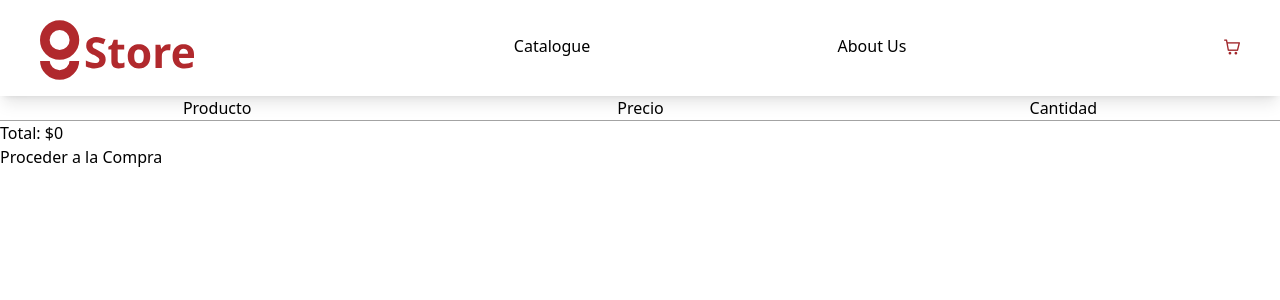
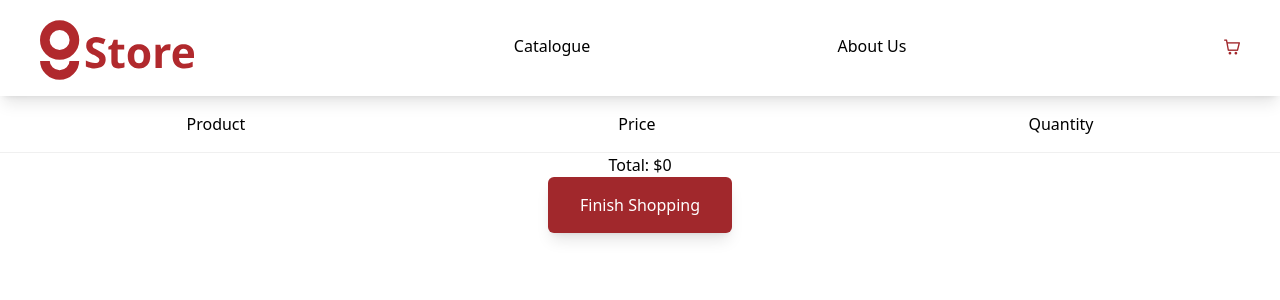
Before and after one commit to MarchMol/g_store, a Vue app: page /cart in a window 1280 px wide. Shown: the top 300 px of the page. Built offline with nearby package versions, Linux system fonts and the light colour scheme.

Commit message:
feat final pages with tailwind

```diff
--- /dev/null
+++ b/src/components/AmountCustom.vue
@@ -0,0 +1,42 @@
+<script setup lang="ts">
+const props = defineProps<{
+    modelValue: number
+}>()
+
+const emit = defineEmits<{
+    (e: 'update:modelValue', value: number): void
+}>()
+
+const handleAdd = () => {
+    emit('update:modelValue', props.modelValue+1)
+}
+
+const handleSubtract = () => {
+    if (props.modelValue >0) {
+        emit('update:modelValue', props.modelValue-1)
+    }
+
+}
+
+</script>
+
+<template>
+    <div class="flex gap-[0.5rem] border rounded-md p-[0.4rem] border-[var(--color-dark-gray)] items-center h-fit">
+        <div class="flex items-center text-[0.8rem] hover:bg-[var(--color-gray)] h-[1.25rem] w-[1rem] p-[0.5rem] rounded-md justify-center"
+            @click="handleSubtract"
+        >
+            <i class="pi pi-minus"></i>
+        </div>
+        <!-- <input class="w0" :value="props.amount" type="number"
+            @input="emit('update:modelValue', ($event.target as HTMLInputElement).value)" /> -->
+
+        <p>
+            {{ modelValue }}
+        </p>
+        <div class="flex items-center text-[0.8rem] hover:bg-[var(--color-gray)] h-[1.25rem] w-[1rem] p-[0.5rem] rounded-md justify-center"
+        @click="handleAdd"
+        >
+            <i class="pi pi-plus"></i>
+        </div>
+    </div>
+</template>
--- a/src/components/Button.vue
+++ b/src/components/Button.vue
@@ -1,8 +1,14 @@
 <script setup lang="ts">
+const props = defineProps<{
+    title: string
+}>()
 </script>
 
 <template>
+    <button class="
+                bg-[var(--color-primary)] text-white py-[1rem] px-[2rem]
+                rounded-md shadow-lg font-medium cursor-pointer
+            ">
+        {{ title }}
+    </button>
 </template>
-
-<style scoped>
-</style>
--- a/src/pages/about/AboutView.vue
+++ b/src/pages/about/AboutView.vue
@@ -5,12 +5,18 @@ import NavBar from '@/components/NavBar.vue';
 
 <template>
     <NavBar/>
-    <h1>About Us</h1>
-    <p>Lorem ipsum dolor sit amet, consectetur adipiscing elit. Nam sed nibh ut diam rhoncus mollis. Nunc non eros arcu. Nulla sit amet metus et nulla varius porttitor. Aenean eleifend pretium tellus, vitae hendrerit neque. Aenean non tellus vitae dolor dictum aliquet eu ut urna. Phasellus sollicitudin purus dolor, eu dignissim est efficitur sed. Donec ultricies tellus et consequat ornare. Aliquam varius orci libero, ac dapibus lorem tincidunt sit amet. Morbi pellentesque tortor nec viverra luctus. Vivamus imperdiet volutpat aliquet. Morbi pharetra justo non nibh facilisis, in tempor libero eleifend. Duis rhoncus urna in leo pulvinar viverra. Phasellus sem velit, cursus vitae laoreet quis, venenatis id libero. Vestibulum fringilla risus arcu, eget aliquam nisi accumsan et. Nunc sed mollis enim. Ut nulla risus, venenatis in elit ut, eleifend porttitor neque.
-Proin posuere efficitur metus id rutrum. Nullam scelerisque diam nec pulvinar ornare. Nulla volutpat felis velit, sit amet malesuada augue viverra vitae. Donec id dolor interdum, lacinia eros blandit, mollis mi. Integer sit amet ornare velit. Aliquam risus metus, tincidunt non libero in, rhoncus tempus erat. Fusce cursus scelerisque maximus.
+    <h1 class="text-4xl p-[2rem]">About Us</h1>
+    <!-- Text -->
+    <div class="flex px-[3rem] gap-[1rem] flex-col">
+    <p class="text-justify">
+        Lorem ipsum dolor sit amet, consectetur adipiscing elit. Mauris quis pharetra tellus, vitae vehicula tellus. Mauris a enim eu odio posuere maximus id non nunc. Fusce sagittis, turpis nec euismod placerat, leo arcu vulputate justo, sed eleifend lectus purus et lectus. Etiam vitae suscipit tellus, id egestas risus. Etiam justo mi, ultricies id interdum vel, consectetur mattis est. Lorem ipsum dolor sit amet, consectetur adipiscing elit. Maecenas vel velit dolor. Quisque eget ipsum diam. Pellentesque posuere mauris dolor, vitae porta eros cursus in.
+    </p>
+       <p class="text-justify">
+        Aenean nec sollicitudin nibh, eget vulputate dui. Sed ex quam, aliquet ut blandit quis, mollis vitae ante. Ut interdum libero id dolor dictum, vitae ultricies enim semper. Duis lacinia enim sit amet bibendum pharetra. Donec leo massa, efficitur id quam sit amet, vestibulum convallis sapien. Fusce interdum volutpat venenatis. Nunc nec molestie ipsum. Etiam aliquet feugiat est, vel gravida sem scelerisque non. Praesent dolor quam, dapibus in pharetra sit amet, blandit sed nunc. Nulla purus lacus, venenatis eu blandit ut, tincidunt eu turpis. Donec accumsan ligula eget orci congue egestas.
+    </p>
+    </div>
 
-Phasellus volutpat quis arcu eu gravida. Aliquam erat volutpat. Proin vitae sem massa. Aliquam feugiat non quam quis placerat. Phasellus suscipit laoreet massa id condimentum. Vivamus molestie dui est, quis mollis nibh aliquam sit amet. Praesent vitae mauris rutrum, lacinia mauris ac, blandit lectus.</p>
-</template>
+    </template>
 
 <style scoped>
 </style>
--- a/src/pages/cart/CartView.vue
+++ b/src/pages/cart/CartView.vue
@@ -3,14 +3,20 @@
 import NavBar from '@/components/NavBar.vue';
 import type { CartItem } from '@/schemas/product.schema';
 import { onMounted, ref } from 'vue';
+import AmountCustom from '@/components/AmountCustom.vue';
+import Button from '@/components/Button.vue';
+import { useRouter } from 'vue-router';
 const cart = ref<CartItem[]>([])
+const og_cart = ref<CartItem[]>([])
 const price = ref(0)
+const router = useRouter()
 
 onMounted(() =>{
     const savedCart = localStorage.getItem("gstore:cart")
     if (savedCart) {
         try{
             cart.value = JSON.parse(savedCart)
+            og_cart.value = JSON.parse(savedCart)
         } catch(err) {
             cart.value = []
         }
@@ -19,43 +25,51 @@ onMounted(() =>{
       acc + item.price, 0
     )
 })
+
+const handleExit = () => {
+  const str_cart_mod = JSON.stringify(cart.value)
+  const str_cart_og = JSON.stringify(og_cart.value)
+  if (str_cart_mod !== str_cart_og) {
+    const confirmed = confirm("Do you want to save changes?")
+    if (confirmed) {
+      localStorage.setItem(
+        "gstore:cart",
+        str_cart_mod
+      )
+    } else {
+      router.push('/')
+    }
+  } else {
+    router.push('/')
+  }
+
+}
 </script>
 
 <template>
   <NavBar/>
-    <div class="table-titles">
-      <p>Producto</p>
-      <p>Precio</p>
-      <p>Cantidad</p>
+    <div class="flex justify-around border-b border-[var(--color-gray)] py-[1rem]">
+      <p>Product</p>
+      <p>Price</p>
+      <p>Quantity</p>
     </div>
-    <div class="entry" v-for="value in cart">
-      <img class="entry-image" :src="value.image">
-      <p>{{ value.title }}</p>
+    <div class="flex justify-around p-[1rem] items-center" v-for="value in cart">
+      <!-- Product -->
+      <div class="flex max-w-[200px] gap-[1rem]">
+        <img class="max-w-[4rem]" :src="value.image">
+        <p>{{ value.title }}</p>
+      </div>
+      <!-- Price -->
       <p>${{ value.price }}</p>
-      <i class="pi pi-plus"></i>
+      <!-- <i class="pi pi-plus"></i>
       <p>{{ value.count }}</p>
       <i class="pi pi-minus"></i>
-      <i class="pi pi-trash"></i>
+      <i class="pi pi-trash"></i> -->
+      <AmountCustom v-model="value.count"/>
     </div>
-    <h2>Total: ${{price }}</h2>
-    <button>Proceder a la Compra</button>
+    <div class="flex flex-col justify-center items-center w-full">
+        <p class="w">Total: ${{price }}</p>
+        <Button title="Finish Shopping" @click="handleExit"/>
+    </div>
+
 </template>
-
-<style scoped>
-
-.table-titles {
-  display: flex;
-  justify-content: space-around;
-  border-bottom: solid 1px var(--color-dark-gray);
-}
-
-.entry {
-  display: flex;
-  justify-content: space-around;
-  padding: 1rem;
-}
-
-.entry-image {
-  max-height: 4rem;
-}
-</style>
```
